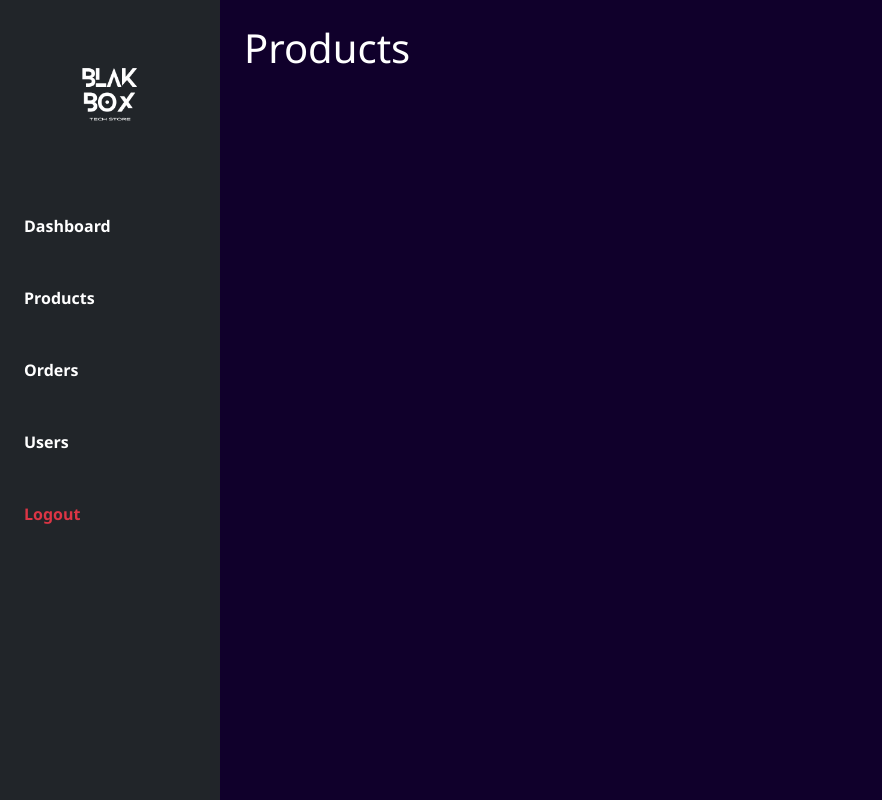
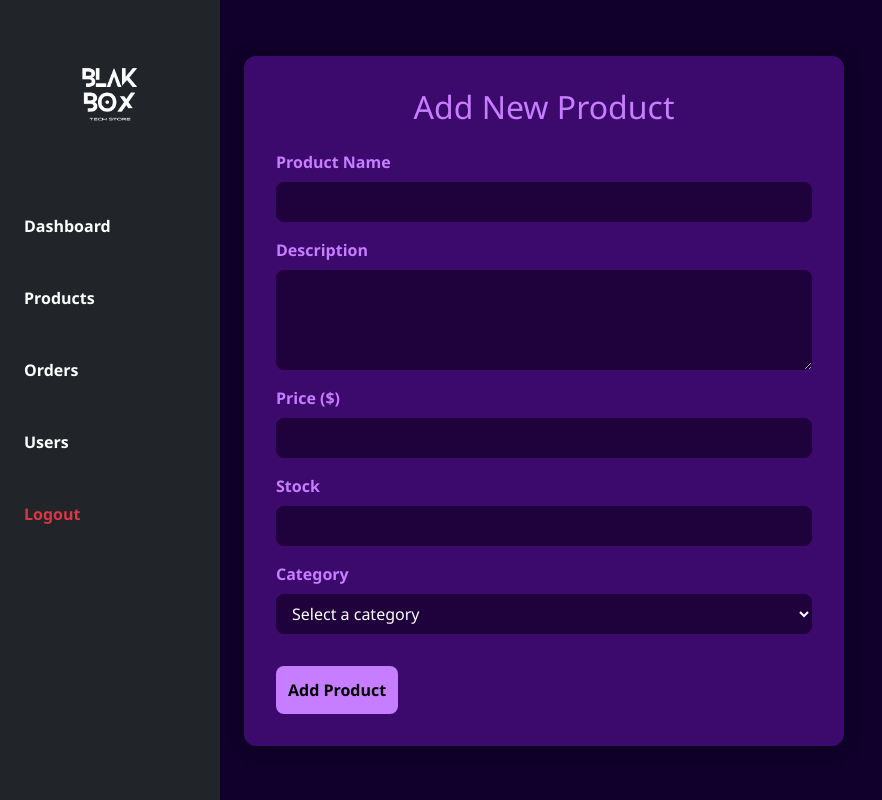
Before and after one commit to DianyGuerra/AWD_22406_TEAM_3_Syntax_Squad, a PHP site: page /productsAdmin.php in a window 1280 px wide. Shown: the whole page, without its empty margins (0-882 px from the left). Run offline with PHP 8.4, Linux system fonts and the light colour scheme; data that the repository does not hold is empty.

Commit message:
add form to add a product

```diff
--- a/BLAK BOX/Code/src/pages/productsAdmin.php
+++ b/BLAK BOX/Code/src/pages/productsAdmin.php
@@ -68,7 +68,44 @@ while ($row = $result->fetch_assoc()) {
 
 
     <main class="flex-fill bg-purple-darker p-4">
-      <h1>Products</h1>
+      <div class="product-form-container">
+        <h2 class="form-title">Add New Product</h2>
+        <form action="../../backend/models/InsertProduct.php" method="POST" class="product-form">
+          <div class="form-group">
+            <label for="name">Product Name</label>
+            <input type="text" id="name" name="name" required>
+          </div>
+
+          <div class="form-group">
+            <label for="description">Description</label>
+            <textarea id="description" name="description" required></textarea>
+          </div>
+
+          <div class="form-group">
+            <label for="price">Price ($)</label>
+            <input type="number" id="price" name="price" step="0.01" required>
+          </div>
+
+          <div class="form-group">
+            <label for="stock">Stock</label>
+            <input type="number" id="stock" name="stock" required>
+          </div>
+
+          <div class="form-group">
+            <label for="categoryId">Category</label>
+            <select id="categoryId" name="categoryId" required>
+              <option value="" disabled selected>Select a category</option>
+              <?php foreach ($categories as $category): ?>
+                <option value="<?= $category['categoryId'] ?>"><?= htmlspecialchars($category['name']) ?></option>
+              <?php endforeach; ?>
+            </select>
+          </div>
+
+          <button type="submit" class="submit-btn">Add Product</button>
+        </form>
+      </div>
+
+
     </main>
   </div>
 
--- a/BLAK BOX/Code/src/styles/styleAdmin.css
+++ b/BLAK BOX/Code/src/styles/styleAdmin.css
@@ -113,3 +113,70 @@ body, html {
 .card p {
   color: #ddd;
 }
+
+.product-form-container {
+  background-color: var(--purple);
+  border-radius: 12px;
+  padding: 2rem;
+  max-width: 600px;
+  margin-top: 2rem;
+  box-shadow: 0 0 15px rgba(0, 0, 0, 0.4);
+}
+
+.form-title {
+  color: var(--accent);
+  margin-bottom: 1.5rem;
+  text-align: center;
+}
+
+.product-form .form-group {
+  margin-bottom: 1rem;
+  display: flex;
+  flex-direction: column;
+}
+
+.product-form label {
+  margin-bottom: 0.5rem;
+  font-weight: bold;
+  color: var(--accent);
+}
+
+.product-form input,
+.product-form textarea,
+.product-form select {
+  padding: 0.5rem 0.75rem;
+  border: none;
+  border-radius: 8px;
+  background-color: var(--purple-darker);
+  color: white;
+  font-size: 1rem;
+  transition: background-color 0.3s ease;
+}
+
+.product-form input:focus,
+.product-form textarea:focus,
+.product-form select:focus {
+  background-color: var(--purple-mid);
+  outline: none;
+}
+
+.product-form textarea {
+  resize: vertical;
+  min-height: 100px;
+}
+
+.submit-btn {
+  margin-top: 1rem;
+  padding: 0.75rem;
+  background-color: var(--accent);
+  color: var(--black);
+  font-weight: bold;
+  border: none;
+  border-radius: 8px;
+  cursor: pointer;
+  transition: background 0.3s ease;
+}
+
+.submit-btn:hover {
+  background-color: var(--purple-light);
+}
```
